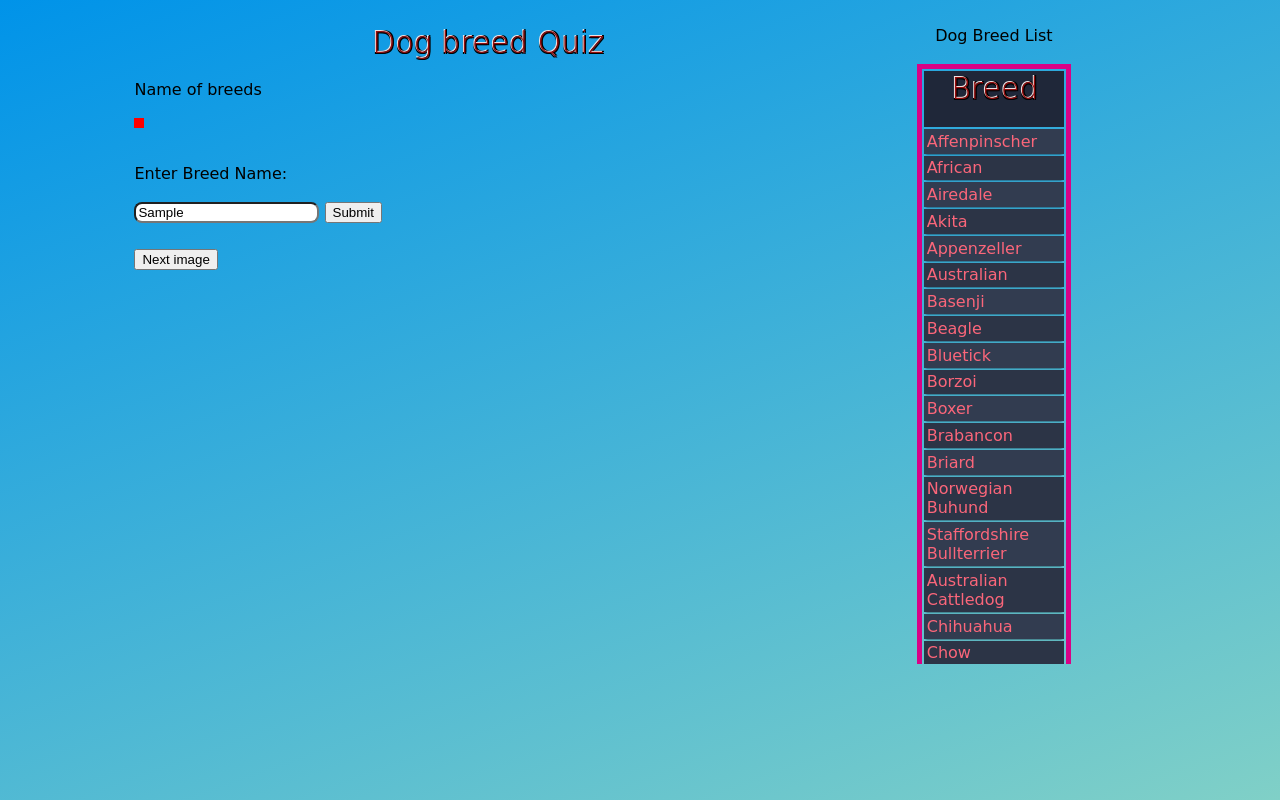
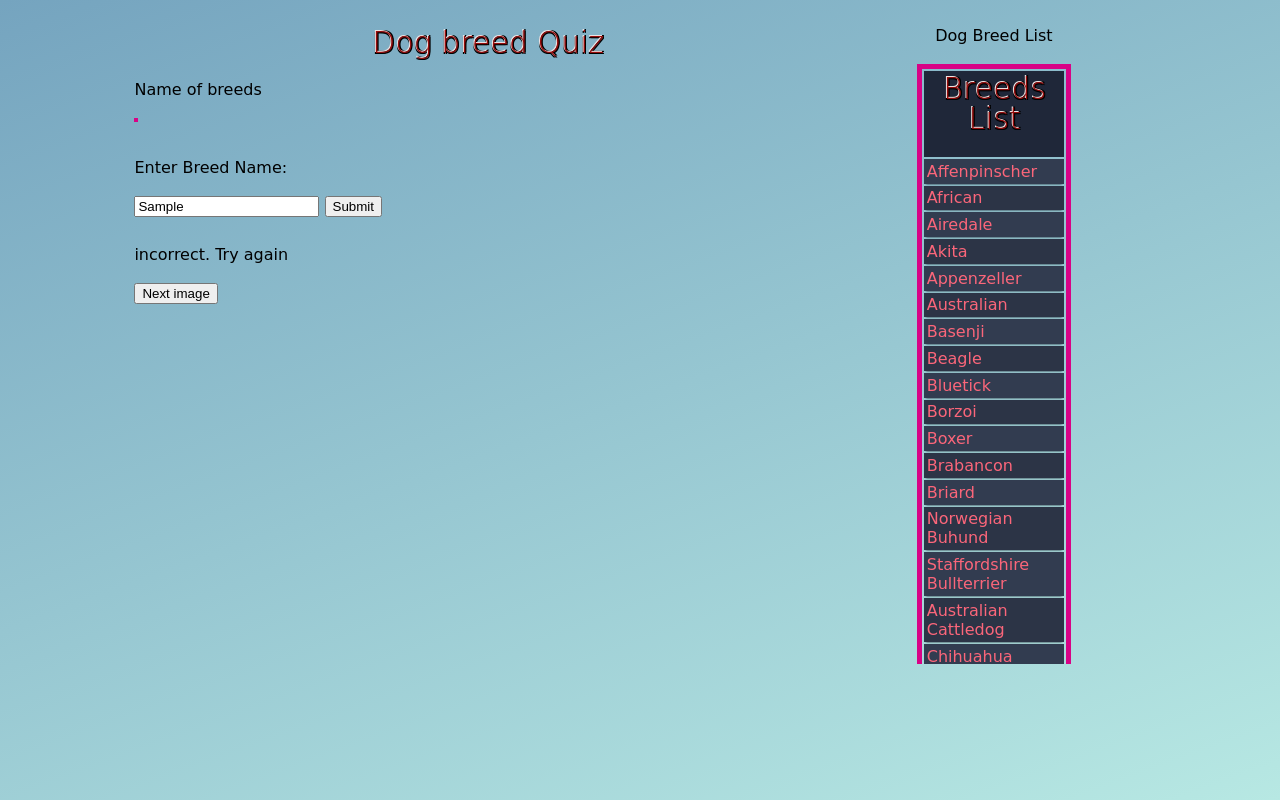
Before and after one commit to AnimateReality/Dog-Breeds, a plain HTML site: page index.html in a window 1280 px wide. Both pictures are taken after typing "Sample" into the empty fields and a click on the button "Submit". Drawn offline with Linux system fonts and the light colour scheme; no server answers; a web font is replaced by a local one.

Commit message:
Fixed submit button
Added some comments and fixed submit button. Made some changes to styles to make the theme lighter.

```diff
--- a/index.html
+++ b/index.html
@@ -15,12 +15,12 @@
     <div class="contain">
         <div class="left-div">
             <h1>Dog breed Quiz</h1>
+            <!-- Name of the breed is displayed based on the metadata from the api data -->
             <p class="dog-text">
                 Name of breeds
             </p>
+            <!-- The data for the image comes from api -->
             <img id=image src="" />
-
-
 
             <form name="chapter" method="post">
                 <label class="label">Enter Breed Name:</label>
@@ -28,9 +28,12 @@
                 <input type="text" name="pass" class="inputText" placeholder="Enter Breed">
                 <input type="button" name="log" value="Submit" onclick="page1()">
             </form>
+            <p class="answer-text">
+
+            </p>
 
             <div class="button">
-                <button class="btn new-joke-btn">Next image</button>
+                <button class="btn next-btn">Next image</button>
             </div>
         </div>
         <div class="right-div">
@@ -42,7 +45,7 @@
                     <thead>
                         <tr>
                             <th>
-                                <h1>Breed</h1>
+                                <h1>Breeds List</h1>
                             </th>
                         </tr>
                     </thead>
@@ -166,15 +169,6 @@
                     <tr>
                         <td>Groenendael</td>
                     </tr>
-
-
-
-
-
-
-
-
-
                 </table>
             </div>
 
@@ -183,11 +177,11 @@
 </body>
 <script>
     const dogText = document.querySelector('.dog-text');
-    const newJokeBtn = document.querySelector('.new-joke-btn');
+    const nextBtn = document.querySelector('.next-btn');
+    const answerText = document.querySelector('.answer-text');
 
-    const text = document.querySelector('.the-text');
 
-    newJokeBtn.addEventListener('click', getDog);
+    nextBtn.addEventListener('click', getDog);
     getDog();
 
     function getDog() {
@@ -207,10 +201,10 @@
 
     function page1() {
         var pw = document.forms["chapter"]["pass"].value;
-        if (pw == jokeText.innerText) {
-            text.innerText = "Correct! you can claim a treat."
+        if (pw == dogText.innerText) {
+            answerText.innerText = "Correct! you can claim a treat."
         } else {
-            text.innerText = "incorrect. Try again"
+            answerText.innerText = "incorrect. Try again"
         }
     }
 </script>
--- a/styles.css
+++ b/styles.css
@@ -1,7 +1,7 @@
 body {
-  background-color: #0093e9;
-  background-image: linear-gradient(160deg, #0093e9 0%, #80d0c7 100%);
-  font-family: 'Fuzzy Bubbles', cursive;
+  background-color: #5bbef7;
+  background-image: linear-gradient(160deg, #75a4bf 0%, #b7e8e3 100%);
+  font-family: "Fuzzy Bubbles", cursive;
 }
 
 h2 {
@@ -19,7 +19,7 @@ h1 {
     1px 1px 0 #000;
 }
 /* container for page */
-.contain{
+.contain {
   width: 80%;
   margin: 0 auto;
 }
@@ -34,7 +34,7 @@ h1 {
 }
 
 #image {
-  border: 5px solid red;
+  border: 2px solid rgb(216, 2, 134);
   max-height: 400px;
   max-width: 800px;
 }
@@ -49,18 +49,14 @@ p {
   text-align: center;
 }
 
-
 form {
   margin-top: 5%;
 }
 .label {
   text-align: left;
-  padding-right: 23%;
 }
 
 .inputText {
-  border-radius: 8px;
-
   margin-bottom: 10px;
 }
 
@@ -83,7 +79,7 @@ form {
 .slide_left:hover {
   box-shadow: inset 0 0 0 50px #d80286;
 }
-.stroll{
+.stroll {
   overflow-y: scroll;
   height: 600px;
 }
```
